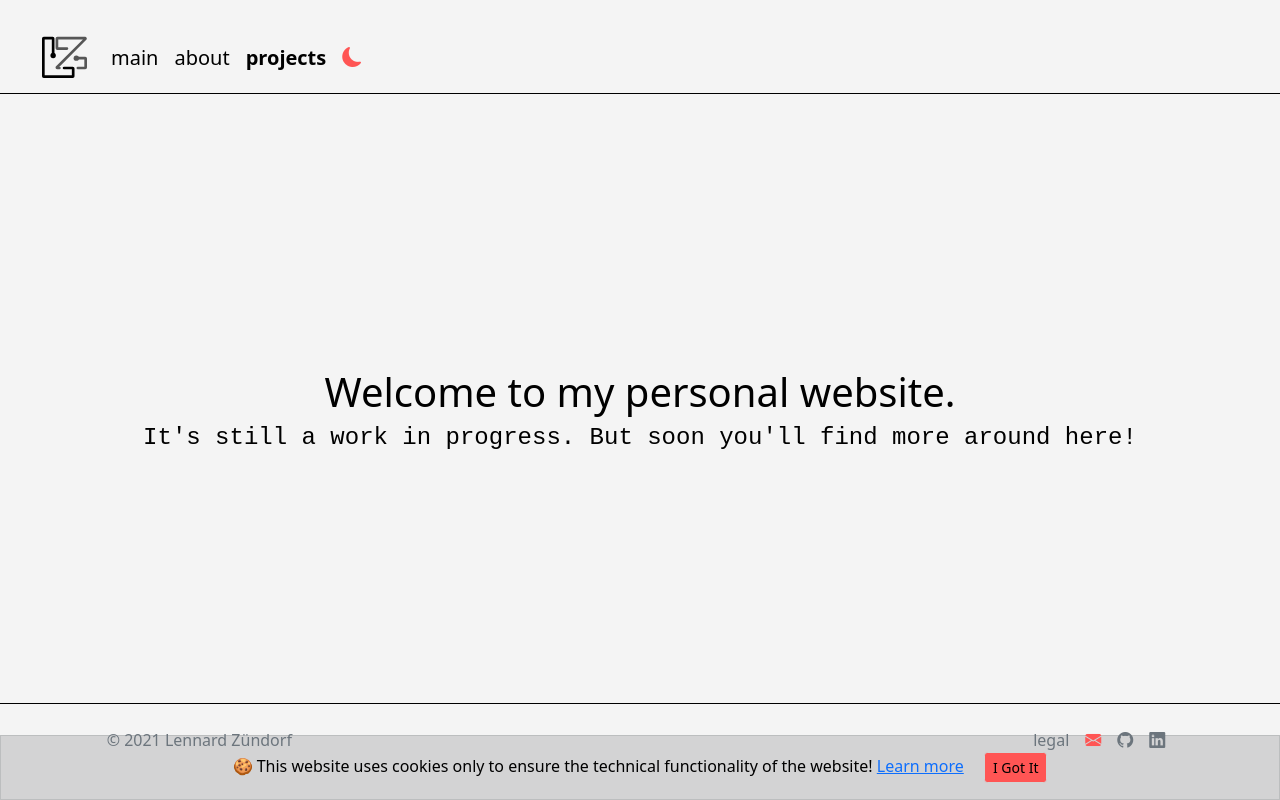
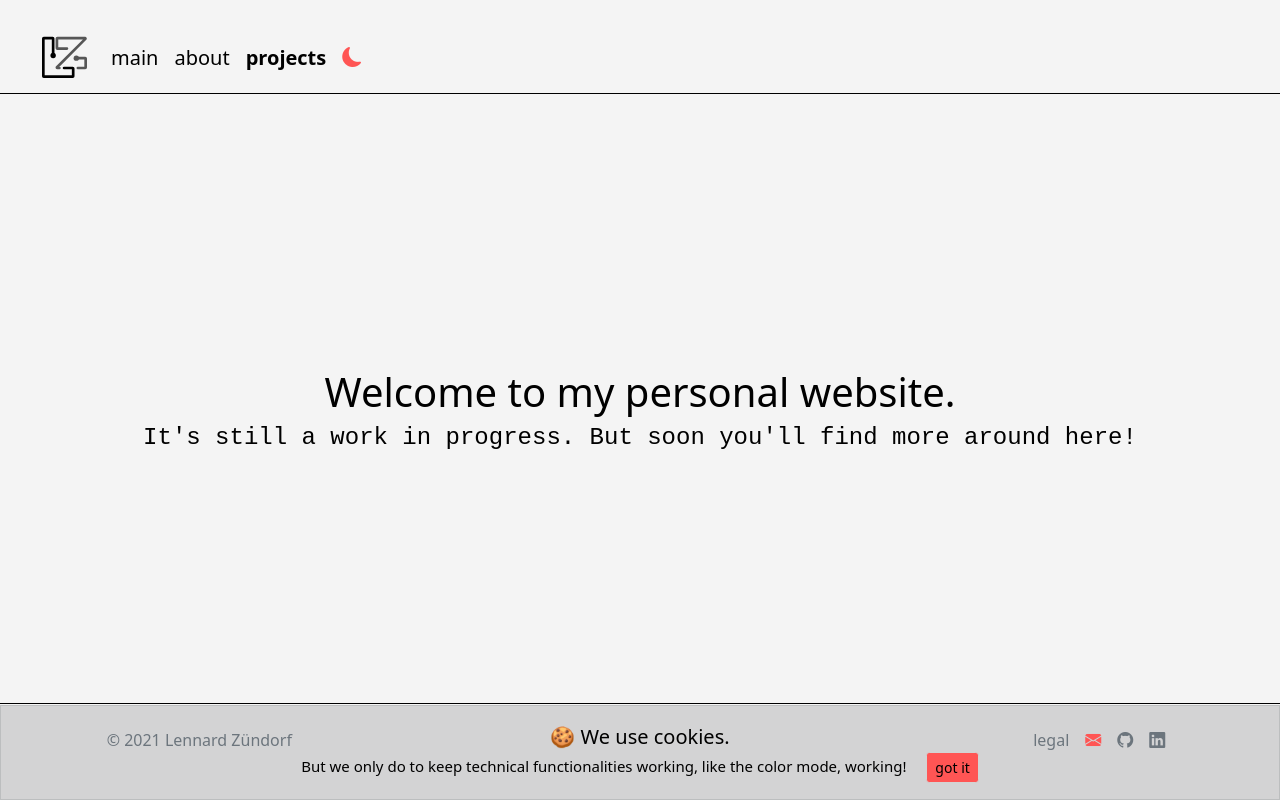
Before and after one commit to LennardZuendorf/website_zuendorf.me, a plain HTML site: page projects.html in a window 1280 px wide. Drawn offline with nearby package versions, Linux system fonts and the light colour scheme.

Commit message:
updating cookie banner styling

```diff
--- a/projects.html
+++ b/projects.html
@@ -18,6 +18,7 @@
     <!-- importing external js files -->
     <script src="https://cdn.jsdelivr.net/npm/bootstrap@5.1.3/dist/js/bootstrap.bundle.min.js" integrity="sha384-ka7Sk0Gln4gmtz2MlQnikT1wXgYsOg+OMhuP+IlRH9sENBO0LRn5q+8nbTov4+1p" crossorigin="anonymous"></script>
     <script src="https://cdn.jsdelivr.net/npm/@fortawesome/fontawesome-free@5.15.3/js/fontawesome.min.js"></script>
+    <script src="https://kit.fontawesome.com/23f0d5eaa8.js" crossorigin="anonymous"></script>
 </head>
 
 <body>
@@ -87,12 +88,17 @@
         <!--cookie banner, by Kolappan Nathan-->
         <!--found at: https://github.com/kolappannathan/bootstrap-cookie-banner-->
 
-    <div id="cb-cookie-banner" class="alert alert-dark text-center mb-0 fixed-bottom" role="alert">
-    🍪 This website uses cookies only to ensure the technical functionality of the website!
-    <a href="https://www.cookiesandyou.com/" target="blank">Learn more</a>
+        <div id="cb-cookie-banner" class="alert alert-dark text-center mb-0" role="alert">
+            <div class="alert-heading" style="font-size: var(--font-size-m) !important;">
+                🍪 We use cookies.
+            </div>
+            <div style="font-size: var(--font-size-s) !important;">
+                But we only do to keep technical functionalities working, like the color mode, working!
                 <button type="button" class="btn btn-primary btn-sm ms-3" onclick="window.cb_hideCookieBanner()">
-        I Got It
+                    got it
                 </button>
+            </div>
+
         </div>
         <!--cookie banner-->
 
```
Also changed, not shown: about.html (+12 -6 lines), index.html (+3 -2 lines), legal.html (+20 -1 lines). Lines whose indentation alone changed are shown as unchanged.
